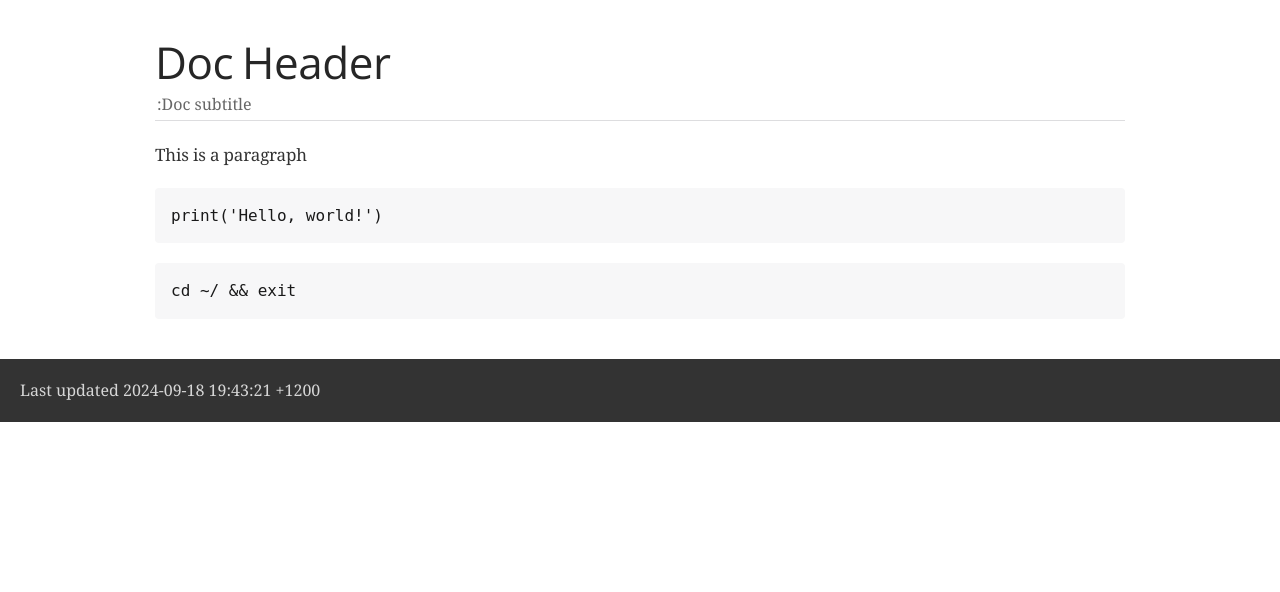
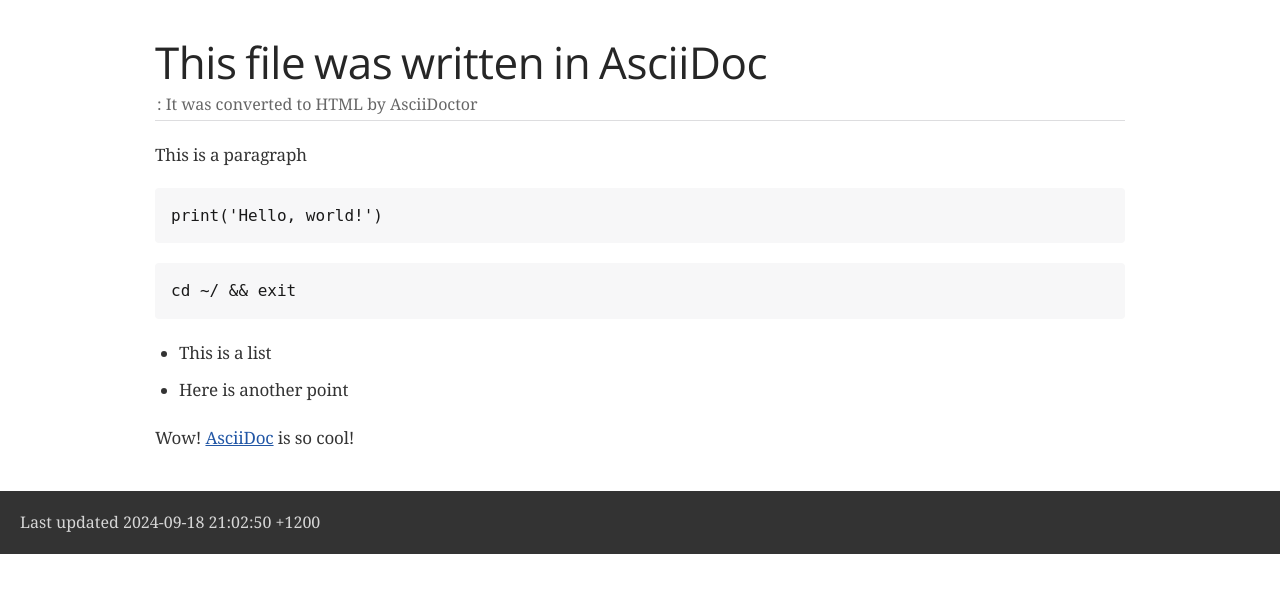
Before and after one commit to Dekoder-py/asciidoc-repo, a plain HTML site: page index.html in a window 1280 px wide. Drawn offline with nearby package versions, Linux system fonts and the light colour scheme; a web font is replaced by a local one.

Commit message:
update asciidoc

```diff
--- a/index.html
+++ b/index.html
@@ -5,8 +5,8 @@
 <meta http-equiv="X-UA-Compatible" content="IE=edge">
 <meta name="viewport" content="width=device-width, initial-scale=1.0">
 <meta name="generator" content="Asciidoctor 2.0.23">
-<meta name="author" content=":Doc subtitle">
-<title>Doc Header</title>
+<meta name="author" content=": It was converted to HTML by AsciiDoctor">
+<title>This file was written in AsciiDoc</title>
 <link rel="stylesheet" href="https://fonts.googleapis.com/css?family=Open+Sans:300,300italic,400,400italic,600,600italic%7CNoto+Serif:400,400italic,700,700italic%7CDroid+Sans+Mono:400,700">
 <style>
 /*! Asciidoctor default stylesheet | MIT License | https://asciidoctor.org */
@@ -437,9 +437,9 @@ body.book #toc,body.book #preamble,body.book h1.sect0,body.book .sect1>h2{page-b
 </head>
 <body class="article">
 <div id="header">
-<h1>Doc Header</h1>
+<h1>This file was written in AsciiDoc</h1>
 <div class="details">
-<span id="author" class="author">:Doc subtitle</span><br>
+<span id="author" class="author">: It was converted to HTML by AsciiDoctor</span><br>
 </div>
 </div>
 <div id="content">
@@ -456,10 +456,23 @@ body.book #toc,body.book #preamble,body.book h1.sect0,body.book .sect1>h2{page-b
 <pre class="highlight"><code class="language-zsh" data-lang="zsh">cd ~/ &amp;&amp; exit</code></pre>
 </div>
 </div>
+<div class="ulist">
+<ul>
+<li>
+<p>This is a list</p>
+</li>
+<li>
+<p>Here is another point</p>
+</li>
+</ul>
+</div>
+<div class="paragraph">
+<p>Wow! <a href="http://asciidoc.org/">AsciiDoc</a> is so cool!</p>
+</div>
 </div>
 <div id="footer">
 <div id="footer-text">
-Last updated 2024-09-18 19:43:21 +1200
+Last updated 2024-09-18 21:02:50 +1200
 </div>
 </div>
 </body>
```
Also changed, not shown: 1 other file.
